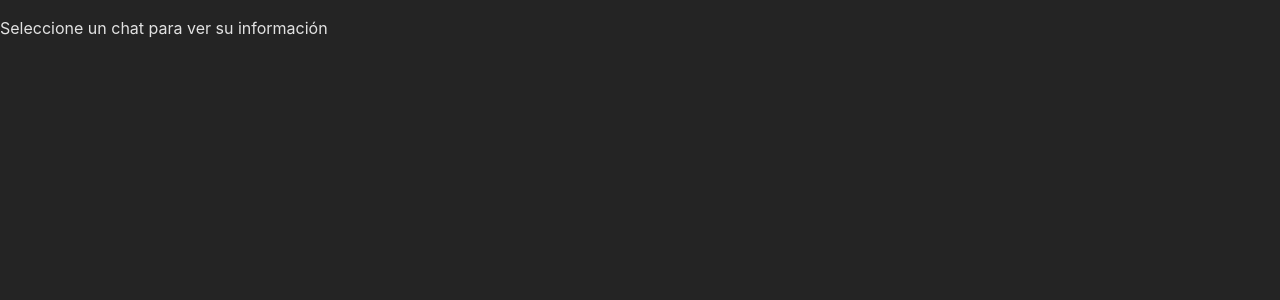
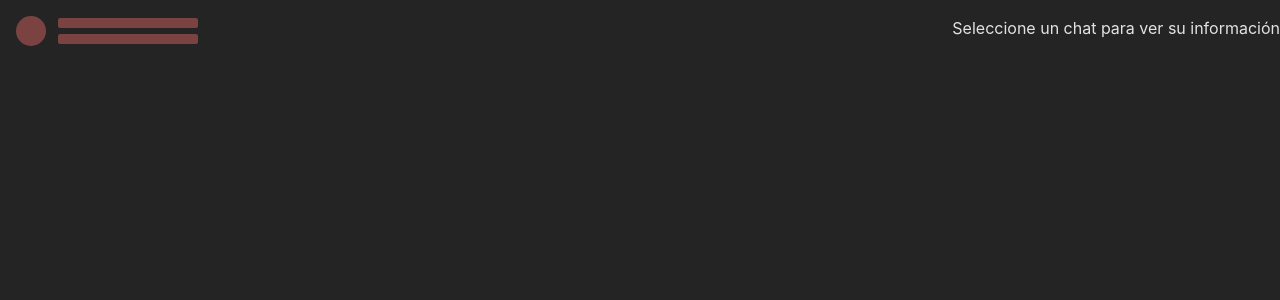
Before and after one commit to Temtub/electron-vite-project, a React (Vite) app: page / in a window 1280 px wide. Shown: the top 300 px of the page. Built offline with nearby package versions, Linux system fonts and the light colour scheme; no server answers.

Commit message:
Creation of the friend box

```diff
--- a/src/components/ChargingChats.jsx
+++ b/src/components/ChargingChats.jsx
@@ -1,19 +1,23 @@
 import ContentLoader from 'react-content-loader';
 
 function ChargingChats () {
+
+    return(
+
         <ContentLoader
             speed={2}
             width={400}
-    height={160}
-    viewBox="0 0 400 160"
-    backgroundColor="#f3f3f3"
-    foregroundColor="#ecebeb"
+            height={460}
+            viewBox="0 0 400 460"
+            backgroundColor="#7b4242"
+            foregroundColor="#242424"
         >
             {/* Los elementos que quieres animar durante la carga */}
-    <rect x="0" y="0" rx="3" ry="3" width="400" height="10" />
-    <rect x="0" y="20" rx="3" ry="3" width="400" height="10" />
-    <rect x="0" y="40" rx="3" ry="3" width="400" height="10" />
+            <circle cx="31" cy="31" r="15" />
+            <rect x="58" y="18" rx="2" ry="2" width="140" height="10" />
+            <rect x="58" y="34" rx="2" ry="2" width="140" height="10" />
         </ContentLoader>
+    )
 }
 
 export default ChargingChats;
--- a/src/components/Chats.jsx
+++ /dev/null
@@ -1,19 +0,0 @@
-
-
-function Chats ({chats}) {
-
-    console.log(chats)
-    return(
-
-        <aside>
-
-            { chats.forEach(person => {
-                <p>{ person.friendName }</p>
-            })}
-
-        </aside>
-    )
-}
-
-
-export default Chats;
--- /dev/null
+++ b/src/components/FriendBox.jsx
@@ -0,0 +1,18 @@
+
+
+function FriendBox ({friendBio, nameFriend, image}) {
+
+    return(
+
+        <div>
+            <img src="../assets/images/persona.jpg" alt="img" />
+
+            <div>
+                <p>{ nameFriend } </p>
+                <p>{ friendBio }</p>
+            </div>
+        </div>
+    )
+}
+
+export default FriendBox;
--- /dev/null
+++ b/src/components/Friends.jsx
@@ -0,0 +1,19 @@
+
+
+import FriendBox from "./FriendBox";
+
+function Friends ({data}) {
+
+    console.log(data)
+
+    return(
+        <aside className="chats">
+            {data.map(person => (
+                <FriendBox key={person._id} nameFriend={person.friendName} friendBio={person.friendBio}></FriendBox>
+            ))}
+        </aside>
+    )
+}
+
+
+export default Friends;
--- a/src/components/Messages.jsx
+++ b/src/components/Messages.jsx
@@ -6,7 +6,7 @@ import { useState } from 'react';
 import { useGetUserById } from '../services/hooks/useGetUserById';
 
 import ChargingChats from './ChargingChats';
-import Chats from './Chats';
+import Friends from './Friends';
 
 function Messages() {
   //Get the id param
@@ -15,13 +15,11 @@ function Messages() {
   // Get the data from the by BD by the hook
   const userData = useGetUserById(userId)
 
-  console.log(userData)
-
   return (
     <div className='messages'>
 
       {/* If the data of the chats of the user is filled then show it else show that is charging */}
-      {/* { userData ? <Chats data={"asd"}></Chats> : <ChargingChats/> } */}
+      { userData ? <Friends data={userData.friends}></Friends> : <ChargingChats/> }
 
       <Outlet></Outlet>
     </div>
```
Also changed, not shown: src/assets/images/persona.jpg (added), 1 other file (tests, documents, lock files or other folders). Lines whose indentation alone changed are shown as unchanged.
